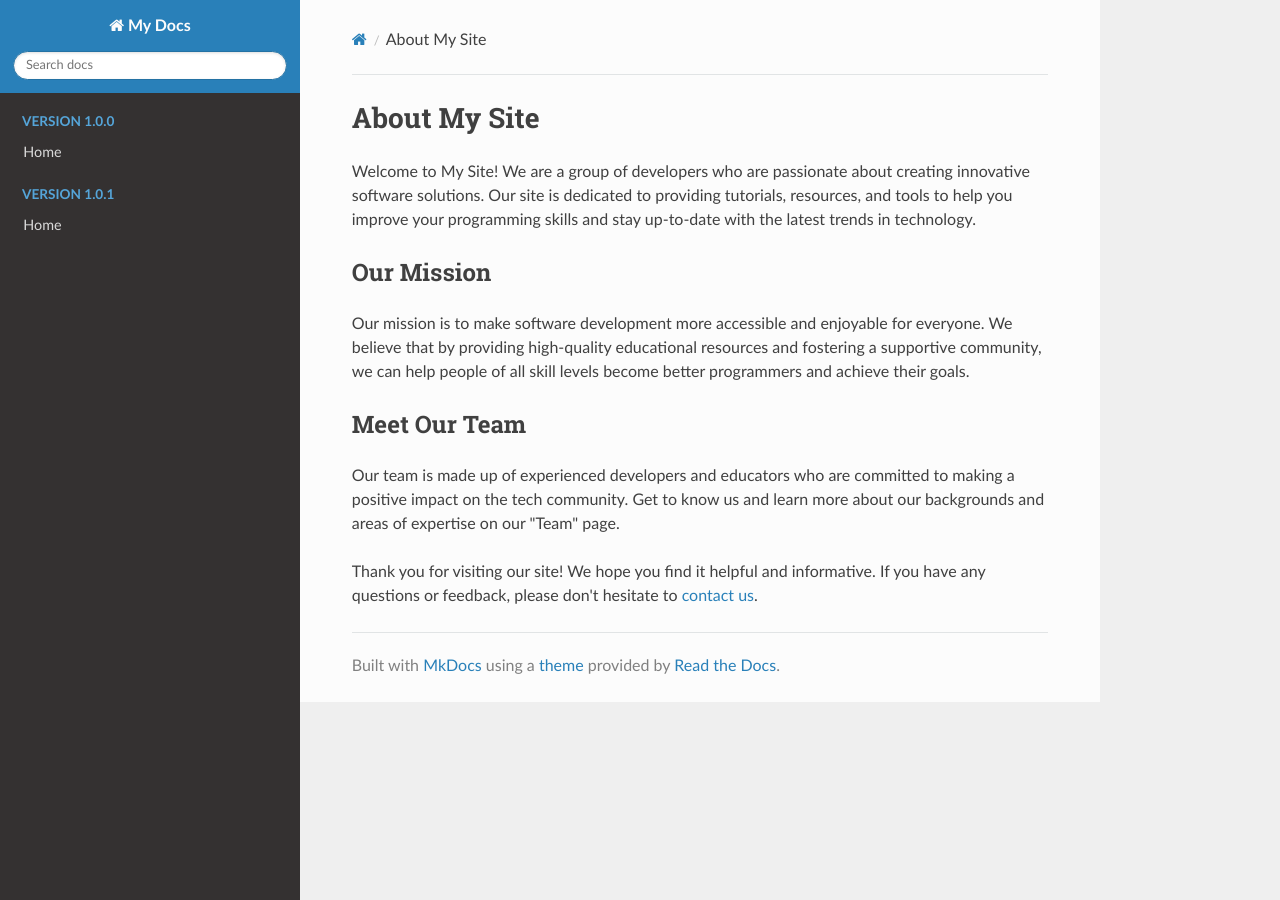
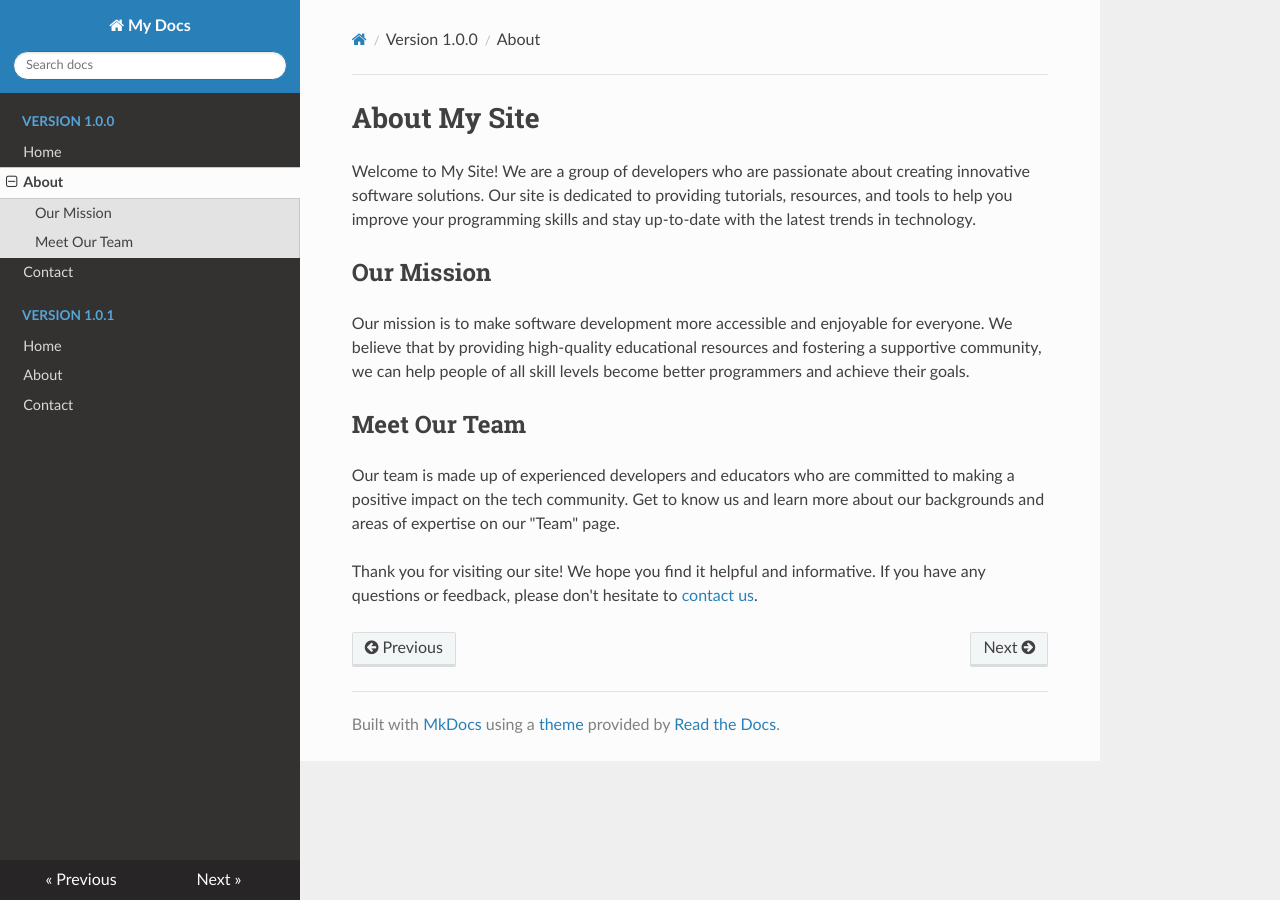
Before and after one commit to fotisolgr/tote, an MkDocs documentation site: the page built from docs/v1.0.0/about.md, in a window 1280 px wide. Built offline with MkDocs 1.6.1, drawn with Linux system fonts in a browser that asks for light colours; nearby versions of some CDN libraries.

Commit message:
Update mkdocs.yml

```diff
--- a/mkdocs.yml
+++ b/mkdocs.yml
@@ -3,7 +3,11 @@ site_name: My Docs
 nav:
   - Version 1.0.0:
     - Home: v1.0.0/index.md
+    - About: v1.0.0/about.md
+    - Contact: v1.0.0/contact.md
   - Version 1.0.1:
     - Home: v1.0.1/index.md
+    - About: v1.0.1/about.md
+    - Contact: v1.0.1/contact.md
 
 theme: readthedocs
```
